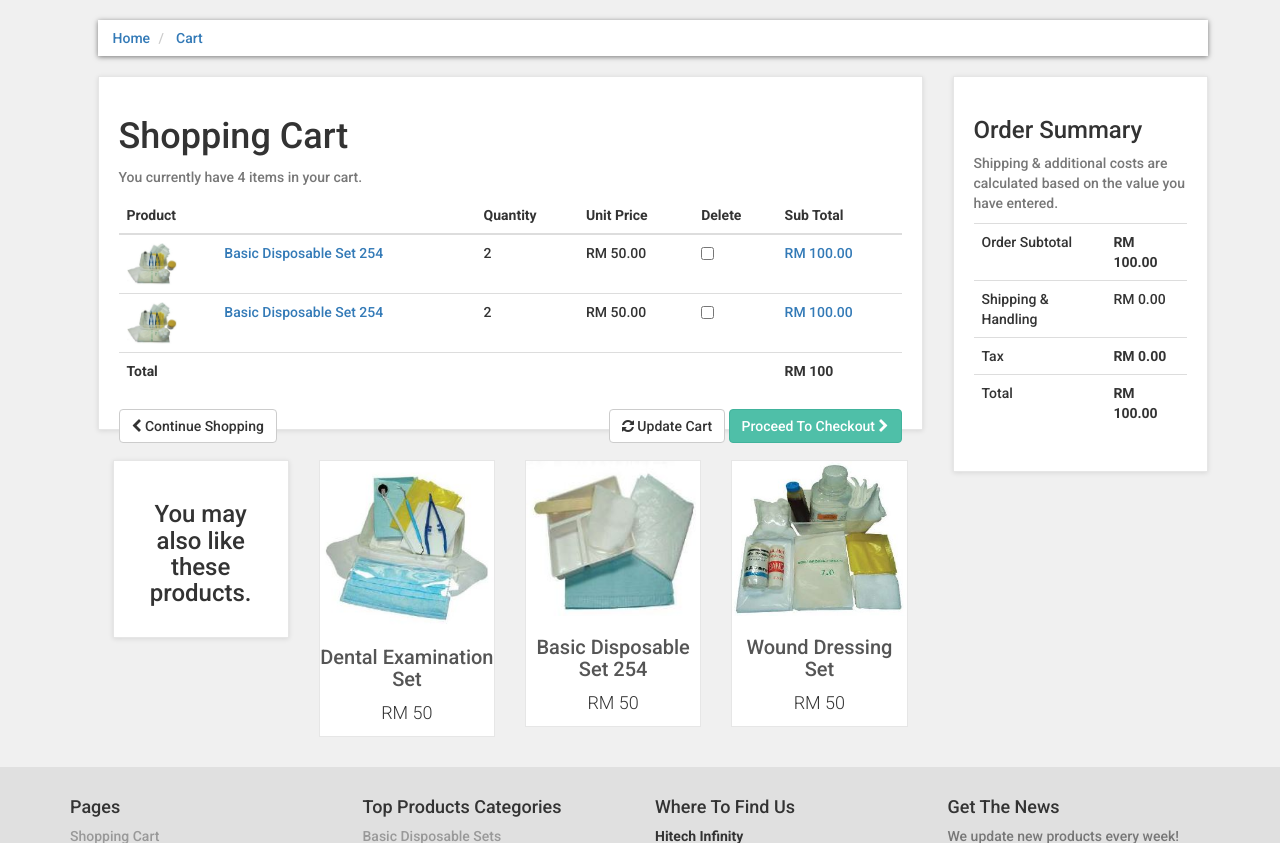
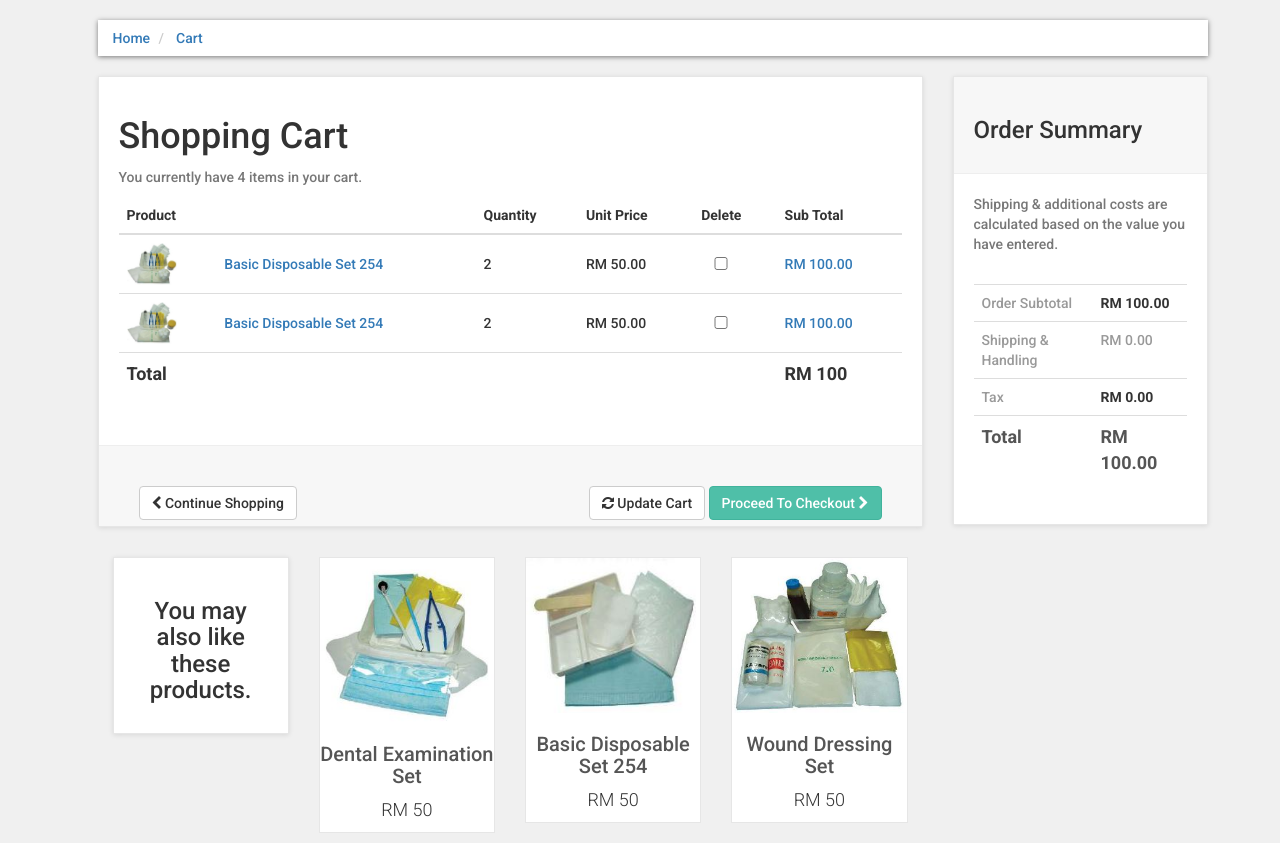
Before and after one commit to sharvinbala/e-commerce, a PHP site: page /cart.php in a window 1280 px wide. Shown: the part 122-965 px from the top of the page. Run offline with PHP 8.4, Linux system fonts and the light colour scheme.

Commit message:
styled checkout.php done all buttons position is okay

```diff
--- a/styles/style.css
+++ b/styles/style.css
@@ -416,10 +416,69 @@ breadcrumb > li + li:before
 #content #cart .table tbody tr td img
 {
 	width: 50px;
-
 }
 
+#content #cart .table tbody tr td input
+{
+	width: 40px;
+	text-align: right;
+}
 
+#content #cart .table tbody tr td
+{
+	vertical-align: middle;
+}
+
+#content #cart .table tfoot
+{
+	font-size: 18px;
+}
+
+.box .box-footer
+{
+	background: #f7f7f7;
+	margin: 30px -20px -20px;
+	padding: 40px;
+	border-top: solid 1px #eeeeee;
+}
+
+.box .box-footer:before,
+.box .box-footer:after,
+{
+	content: " ";
+	display: table;
+}
+
+.box .box-footer:after
+{
+	clear: both;
+}
+
+.box .box-header
+{
+	background: #f7f7f7;
+	margin: -20px -20px 20px;
+	padding: 20px;
+	border-bottom: solid 1px #eeeeee;
+}
+
+#content #order-summary table
+{
+	margin-top: 20px;
+}
+
+#content #order-summary table td
+{
+	color: #999999;
+}
+
+#content #order-summary table tr.total td,
+#content #order-summary table tr.total th
+{
+	font-size: 18px;
+	color: #555555;
+	font-weight: 700;
+}
 
 
 /* Footer Styles */
```
